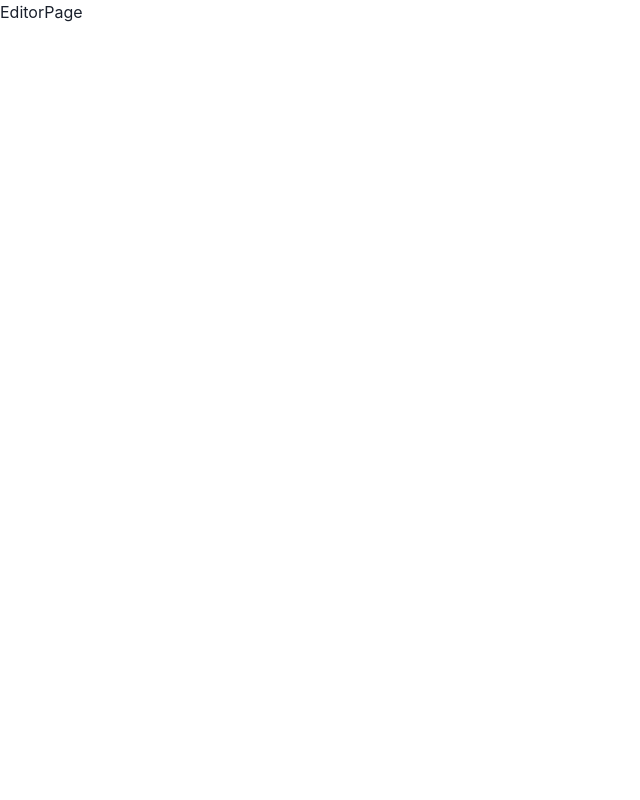
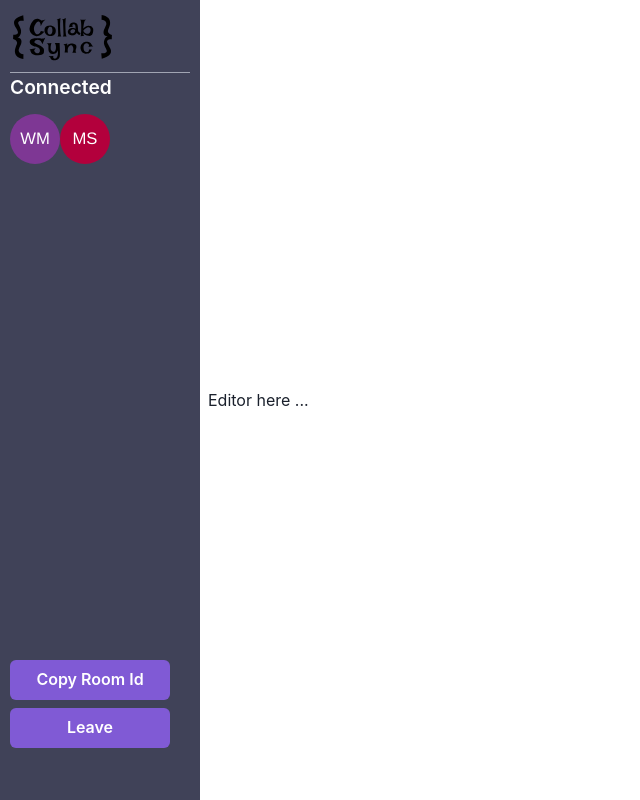
Before and after one commit to Shoaibxaif/Real-time-Collaboration, a React (Create React App) app: page /editor/1 in a window 1280 px wide. Shown: the whole page, without its empty margins (0-640 px from the left). Built offline with nearby package versions, Linux system fonts and the light colour scheme.

Commit message:
aside is updated

```diff
--- a/package.json
+++ b/package.json
@@ -11,6 +11,7 @@
     "@testing-library/user-event": "^13.5.0",
     "framer-motion": "^10.16.4",
     "react": "^18.2.0",
+    "react-avatar": "^5.0.3",
     "react-dom": "^18.2.0",
     "react-hot-toast": "^2.4.1",
     "react-router-dom": "^6.16.0",
--- a/src/App.js
+++ b/src/App.js
@@ -1,7 +1,7 @@
 import "./App.css";
 import { BrowserRouter, Routes, Route } from "react-router-dom";
-import Home from "./Components/Home";
-import EditorPage from "./Components/EditorPage";
+import Home from "./Pages/Home";
+import EditorPage from "./Pages/EditorPage";
 import { ChakraProvider } from "@chakra-ui/react";
 import { Toaster } from "react-hot-toast";
 
--- /dev/null
+++ b/src/Components/Editor.jsx
@@ -0,0 +1,11 @@
+import React from 'react'
+
+const Editor = () => {
+  return (
+    <div>
+      <h1>Editor here ...</h1>
+    </div>
+  )
+}
+
+export default Editor
--- a/src/Components/EditorPage.jsx
+++ /dev/null
@@ -1,11 +0,0 @@
-import React from 'react'
-
-const EditorPage = () => {
-  return (
-    <div>
-      EditorPage
-    </div>
-  )
-}
-
-export default EditorPage
--- /dev/null
+++ b/src/Pages/EditorPage.css
@@ -0,0 +1,6 @@
+.aside{
+    background-color: #404258;
+    height: 100vh;
+    width: 25vh;
+    padding: 10px;
+}
--- /dev/null
+++ b/src/Pages/EditorPage.jsx
@@ -0,0 +1,44 @@
+import {
+  Button,
+  ButtonGroup,
+  Divider,
+  HStack,
+  Image,
+  Text,
+  VStack,
+} from "@chakra-ui/react";
+import React from "react";
+import Editor from "../Components/Editor";
+import Logo from "../Assests/Logo.svg";
+import "./EditorPage.css";
+import Avatar from "react-avatar";
+
+const EditorPage = () => {
+  return (
+    <>
+      <HStack>
+        <aside className="aside">
+          <Image mb={2} src={Logo} />
+          <Divider />
+
+          <Text fontSize={"larger"} fontWeight={"semibold"} color={"white"} mb={3}>
+            Connected
+          </Text>
+
+          <Avatar name="Wim Mostmans" size="50" round="50%" />
+          <Avatar name="Mohammad Shoaib" size="50" round="50%" />
+
+          <ButtonGroup mt={"62vh"} colorScheme="purple">
+            <VStack spacing={2}>
+              <Button w={40}>Copy Room Id</Button>
+              <Button w={40}>Leave</Button>
+            </VStack>
+          </ButtonGroup>
+        </aside>
+        <Editor />
+      </HStack>
+    </>
+  );
+};
+
+export default EditorPage;
```
Also changed, not shown: src/Assests/Logo.svg, src/Pages/Home.css (renamed from src/Components/Home.css), src/Pages/Home.jsx (renamed from src/Components/Home.jsx), 1 other file (tests, documents, lock files or other folders).
